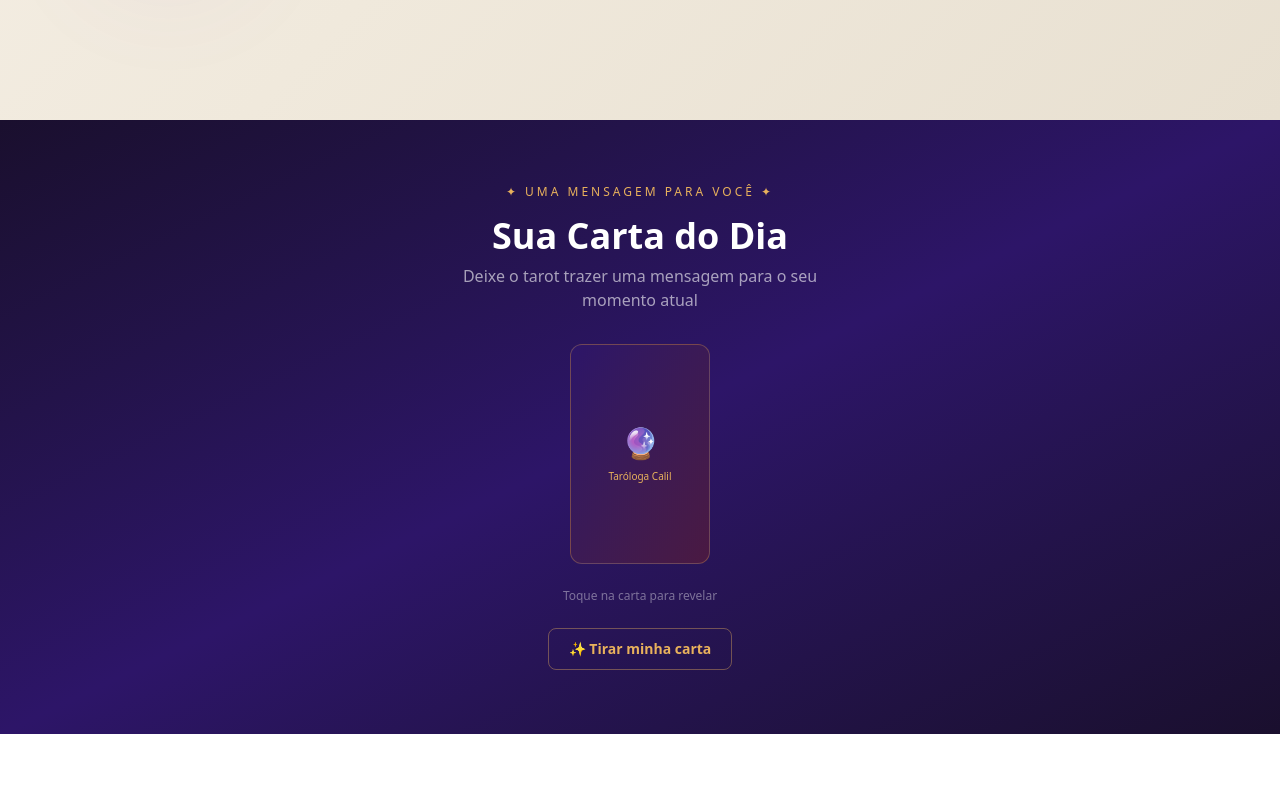
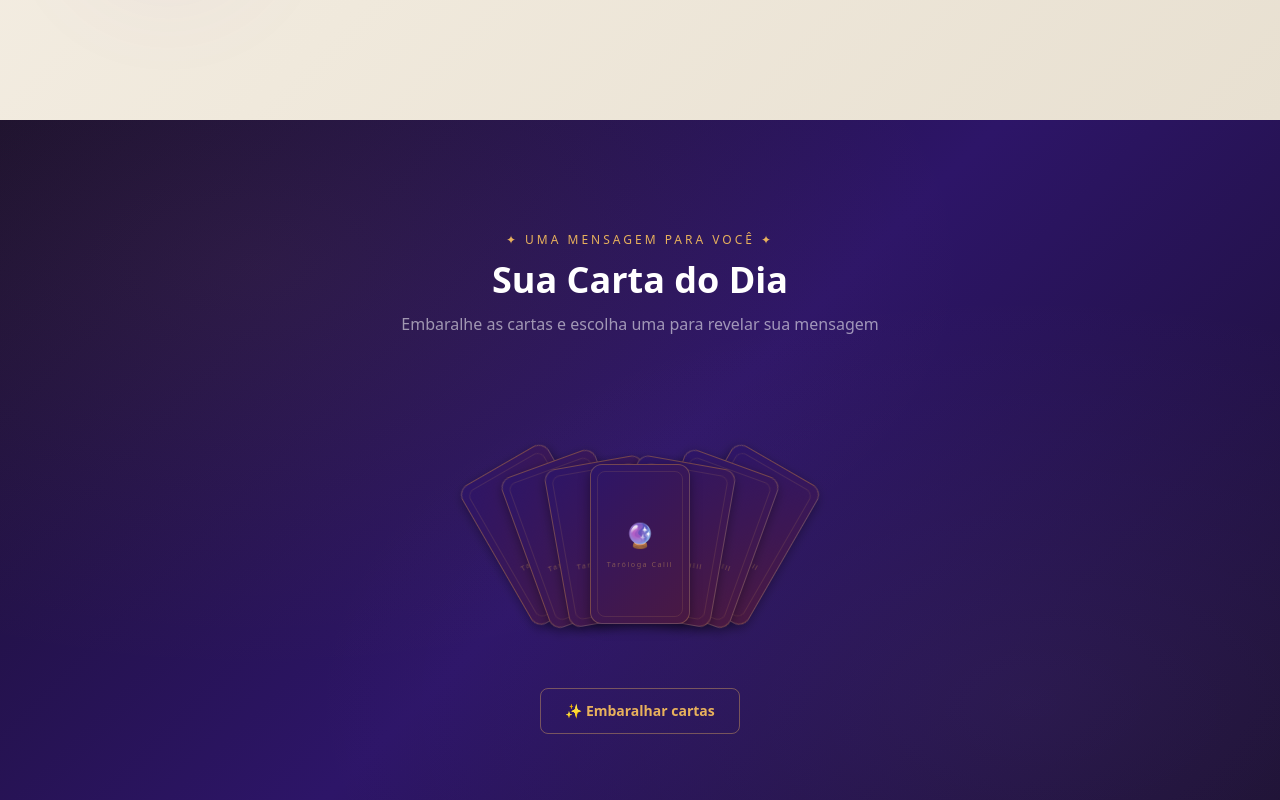
Before and after one commit to Letiiciia/tarologa-calil-services, a Next.js app: page / in a window 1280 px wide. Shown: the part 680-1480 px from the top of the page. Built offline with nearby package versions, Linux system fonts and the light colour scheme.

Commit message:
feat: refactor CartaDoDia component for improved card shuffling and reveal logic

```diff
--- a/src/features/landing/components/CartaDoDia.tsx
+++ b/src/features/landing/components/CartaDoDia.tsx
@@ -1,122 +1,317 @@
-'use client'
+"use client";
 
-import { useEffect, useState } from 'react'
-import { useLanguage } from '@/shared/hooks/useLanguage'
-import { cards } from '../../../../content/cards'
+import { useState, useEffect } from "react";
+import { useLanguage } from "@/shared/hooks/useLanguage";
+import type { Card } from "../../../../content/cards";
+import { cards, shuffleCards } from "../../../../content/cards";
+
+type Phase = "idle" | "shuffling" | "choosing" | "revealed";
 
 export function CartaDoDia() {
-  const [isRevealed, setIsRevealed] = useState(false)
-  const [currentCard, setCurrentCard] = useState<typeof cards[0] | null>(null)
-  const [mounted, setMounted] = useState(false)
-  const { language } = useLanguage()
+  const { lang } = useLanguage();
 
+  const [phase, setPhase] = useState<Phase>("idle");
+  const [displayCards, setDisplayCards] = useState<Card[]>([]);
+  const [selectedCard, setSelectedCard] = useState<Card | null>(null);
+  const [flippedIndex, setFlippedIndex] = useState<number | null>(null);
+  const [isAnimating, setIsAnimating] = useState(false);
+
+  // Pick 7 random cards for the fan display
   useEffect(() => {
-    // Pick a random card on mount (client-side only to prevent hydration mismatch)
-    const randomCard = cards[Math.floor(Math.random() * cards.length)]
-    setCurrentCard(randomCard)
-    setMounted(true)
-  }, [])
+    const shuffled = shuffleCards(cards).slice(0, 7);
+    setDisplayCards(shuffled);
+  }, []);
 
-  if (!mounted) {
-    return null
+  const handleShuffle = () => {
+    if (isAnimating) return;
+    setIsAnimating(true);
+    setPhase("shuffling");
+    setFlippedIndex(null);
+    setSelectedCard(null);
+
+    // Animate shuffle: reassign positions 3 times
+    let count = 0;
+    const interval = setInterval(() => {
+      setDisplayCards(shuffleCards(cards).slice(0, 7));
+      count++;
+      if (count >= 3) {
+        clearInterval(interval);
+        setPhase("choosing");
+        setIsAnimating(false);
       }
+    }, 300);
+  };
 
-  const handleReveal = () => {
-    setIsRevealed(true)
-  }
+  const handleCardClick = (card: Card, index: number) => {
+    if (phase !== "choosing" || isAnimating) return;
+    setFlippedIndex(index);
+    setSelectedCard(card);
+    setTimeout(() => {
+      setPhase("revealed");
+    }, 700);
+  };
+
+  const handleReset = () => {
+    setPhase("idle");
+    setSelectedCard(null);
+    setFlippedIndex(null);
+    const shuffled = shuffleCards(cards).slice(0, 7);
+    setDisplayCards(shuffled);
+  };
+
+  // Fan angles for 7 cards: spread from -30deg to +30deg
+  const fanAngles = [-30, -20, -10, 0, 10, 20, 30];
+  const fanTranslateX = [-60, -40, -20, 0, 20, 40, 60];
+  const fanTranslateY = [20, 10, 4, 0, 4, 10, 20];
+
+  const whatsappHref =
+    "https://api.whatsapp.com/message/AWE5FVFPURUMK1?autoload=1&app_absent=0";
 
   return (
-    <section className="w-full py-16 bg-gradient-to-br from-[#1a0f2e] via-[#2d1568] to-[#1a0f2e]">
-      <div className="max-w-md mx-auto px-4 flex flex-col items-center text-center">
-        {/* Eyebrow */}
-        <p className="font-cinzel text-[#E8B15C] text-xs tracking-[3px] uppercase mb-4">
+    <section
+      className="relative py-20 sm:py-28 overflow-hidden text-center"
+      style={{
+        background:
+          "linear-gradient(135deg, #1a0f2e 0%, #2d1568 50%, #1a0f2e 100%)",
+      }}
+    >
+      {/* Ambient glow */}
+      <div
+        className="absolute inset-0 pointer-events-none"
+        style={{
+          background:
+            "radial-gradient(ellipse at 20% 20%, rgba(232,177,92,0.06) 0%, transparent 50%), radial-gradient(ellipse at 80% 80%, rgba(200,162,255,0.06) 0%, transparent 50%)",
+        }}
+      />
+
+      <div className="relative z-10 max-w-3xl mx-auto px-4 sm:px-6">
+        {/* Header */}
+        <p
+          className="text-xs tracking-[3px] uppercase mb-3"
+          style={{ color: "#E8B15C" }}
+        >
           ✦ uma mensagem para você ✦
         </p>
-
-        {/* Title */}
-        <h2 className="font-cinzel text-4xl font-bold text-white mb-2">
+        <h2 className="font-cinzel text-3xl sm:text-4xl font-bold text-white mb-3">
           Sua Carta do Dia
         </h2>
-
-        {/* Subtitle */}
-        <p className="font-cinzel text-white/60 mb-8">
-          Deixe o tarot trazer uma mensagem para o seu momento atual
+        <p className="text-sm sm:text-base mb-12" style={{ color: "rgba(255,255,255,0.55)" }}>
+          {phase === "idle"
+            ? "Embaralhe as cartas e escolha uma para revelar sua mensagem"
+            : phase === "shuffling"
+            ? "Embaralhando..."
+            : phase === "choosing"
+            ? "Toque em uma carta para revelar sua mensagem"
+            : "Sua mensagem foi revelada"}
         </p>
 
-        {/* Card Container with Flip Animation */}
+        {/* ===== PHASE: idle / shuffling / choosing ===== */}
+        {phase !== "revealed" && (
+          <>
+            {/* Fan of cards */}
             <div
-          className="relative w-[140px] h-[220px] mb-6 transition-transform duration-600"
+              className="relative mx-auto mb-16"
+              style={{ height: "240px", width: "320px" }}
+            >
+              {displayCards.map((card, i) => {
+                const isFlipped = flippedIndex === i;
+                return (
+                  <div
+                    key={`${card.id}-${i}`}
+                    onClick={() => handleCardClick(card, i)}
+                    className="absolute"
                     style={{
-            perspective: '1000px',
-            transformStyle: 'preserve-3d',
-            transform: isRevealed ? 'rotateY(180deg)' : 'rotateY(0deg)',
+                      left: "50%",
+                      bottom: 0,
+                      width: "100px",
+                      height: "160px",
+                      transformOrigin: "bottom center",
+                      transform: `
+                        translateX(calc(-50% + ${fanTranslateX[i]}px))
+                        translateY(-${fanTranslateY[i]}px)
+                        rotate(${fanAngles[i]}deg)
+                        ${isFlipped ? "rotateY(180deg)" : "rotateY(0deg)"}
+                      `,
+                      transition: isAnimating
+                        ? "transform 0.25s ease"
+                        : "transform 0.6s cubic-bezier(0.4, 0, 0.2, 1)",
+                      cursor: phase === "choosing" ? "pointer" : "default",
+                      perspective: "1000px",
+                      zIndex: i === 3 ? 10 : i < 3 ? i : 7 - i,
                     }}
                   >
-          {/* Card Back */}
-          {!isRevealed && (
-            <div className="absolute inset-0 rounded-xl bg-gradient-to-br from-[#2d1568] to-[#4a1942] border border-[#E8B15C]/30 flex flex-col items-center justify-center">
-              <div className="text-3xl mb-2">🔮</div>
-              <p className="font-cinzel text-[10px] text-[#E8B15C]">
+                    {/* Card back face */}
+                    <div
+                      className="absolute inset-0 rounded-xl flex flex-col items-center justify-center gap-2"
+                      style={{
+                        background:
+                          "linear-gradient(135deg, #2d1568, #4a1942)",
+                        border: "1px solid rgba(232,177,92,0.3)",
+                        boxShadow:
+                          phase === "choosing"
+                            ? "0 8px 24px rgba(0,0,0,0.5)"
+                            : "0 4px 12px rgba(0,0,0,0.4)",
+                        backfaceVisibility: "hidden",
+                        transition: "box-shadow 0.2s",
+                      }}
+                    >
+                      {/* Inner border decoration */}
+                      <div
+                        className="absolute inset-[6px] rounded-lg"
+                        style={{
+                          border: "1px solid rgba(232,177,92,0.12)",
+                        }}
+                      />
+                      <span className="text-2xl relative z-10">🔮</span>
+                      <span
+                        className="font-cinzel relative z-10"
+                        style={{
+                          fontSize: "0.45rem",
+                          color: "rgba(232,177,92,0.4)",
+                          letterSpacing: "1.5px",
+                        }}
+                      >
                         Taróloga Calil
+                      </span>
+                    </div>
+
+                    {/* Hover glow for choosing phase */}
+                    {phase === "choosing" && (
+                      <div
+                        className="absolute inset-0 rounded-xl opacity-0 hover:opacity-100 transition-opacity"
+                        style={{
+                          boxShadow: "0 0 20px rgba(232,177,92,0.4)",
+                          border: "1px solid rgba(232,177,92,0.6)",
+                        }}
+                      />
+                    )}
+                  </div>
+                );
+              })}
+            </div>
+
+            {/* Hint */}
+            {phase === "choosing" && (
+              <p
+                className="text-xs mb-6"
+                style={{ color: "rgba(255,255,255,0.35)" }}
+              >
+                Toque em uma carta para revelar
               </p>
-            </div>
             )}
 
-          {/* Card Front */}
-          {isRevealed && currentCard && (
-            <div className="absolute inset-0 rounded-xl bg-gradient-to-br from-[#2d1568] to-[#4a1942] border border-[#E8B15C]/30 overflow-hidden" style={{ transform: 'rotateY(180deg)' }}>
-              <img
-                src={currentCard.image}
-                alt={currentCard.name.pt}
-                className="w-full h-full object-cover"
-              />
-            </div>
-          )}
-        </div>
-
-        {/* Hint Text */}
-        {!isRevealed && (
-          <p className="font-cinzel text-white/40 text-xs mb-6">Toque na carta para revelar</p>
-        )}
-
-        {/* Button to Reveal */}
-        {!isRevealed && (
-          <button
-            onClick={handleReveal}
-            className="border border-[#E8B15C]/40 text-[#E8B15C] text-sm font-semibold rounded-lg px-5 py-2.5 hover:bg-[#E8B15C]/5 transition-colors"
-          >
-            ✨ Tirar minha carta
-          </button>
-        )}
-
-        {/* Card Info - Revealed State */}
-        {isRevealed && currentCard && (
-          <div className="w-full">
-            <h3 className="font-cinzel text-xl text-[#E8B15C] mb-4">
-              {currentCard.name.pt}
-            </h3>
-
-            <p className="text-white/60 text-sm leading-relaxed bg-white/5 rounded-xl p-4 border border-white/10 mb-6">
-              {currentCard.meaning.pt}
-            </p>
-
-            {/* CTA Box */}
-            <div className="bg-[#E8B15C]/10 rounded-xl p-4 border border-[#E8B15C]/25">
-              <p className="text-white/60 text-xs mb-4">
-                Essa mensagem ressoou com você? Carol pode aprofundar essa leitura em uma consulta personalizada.
-              </p>
+            {/* Button — muda para WhatsApp quando carta é clicada */}
+            {flippedIndex !== null ? (
               <a
                 href="https://api.whatsapp.com/message/AWE5FVFPURUMK1?autoload=1&app_absent=0"
                 target="_blank"
                 rel="noopener noreferrer"
-                className="block bg-[#25D366] text-white font-semibold rounded-lg py-2.5 px-4 text-sm text-center hover:bg-[#25D366]/90 transition-colors"
+                className="inline-flex items-center gap-2 font-semibold text-sm px-6 py-3 rounded-lg transition-opacity hover:opacity-90"
+                style={{ background: "#25D366", color: "#fff" }}
               >
-                Quero aprofundar com Carol →
+                💬 Ressoou aí? Vem falar comigo
+              </a>
+            ) : (
+              <button
+                onClick={phase === "idle" || phase === "choosing" ? handleShuffle : undefined}
+                disabled={isAnimating}
+                className="inline-flex items-center gap-2 font-semibold text-sm px-6 py-3 rounded-lg transition-all disabled:opacity-50"
+                style={{
+                  background: "transparent",
+                  border: "1px solid rgba(232,177,92,0.4)",
+                  color: "#E8B15C",
+                }}
+              >
+                ✨{" "}
+                {phase === "choosing" ? "Embaralhar novamente" : "Embaralhar cartas"}
+              </button>
+            )}
+          </>
+        )}
+
+        {/* ===== PHASE: revealed ===== */}
+        {phase === "revealed" && selectedCard && (
+          <div className="max-w-md mx-auto">
+            {/* Card image */}
+            <div
+              className="mx-auto mb-6 rounded-2xl overflow-hidden"
+              style={{
+                width: "160px",
+                height: "240px",
+                border: "1px solid rgba(232,177,92,0.5)",
+                boxShadow: "0 12px 40px rgba(124,77,170,0.5)",
+              }}
+            >
+              <img
+                src={selectedCard.image}
+                alt={selectedCard.name.pt}
+                className="w-full h-full object-cover"
+              />
+            </div>
+
+            {/* Card name */}
+            <h3
+              className="font-cinzel text-2xl font-bold mb-4"
+              style={{ color: "#E8B15C" }}
+            >
+              {lang === "en" ? selectedCard.name.en : selectedCard.name.pt}
+            </h3>
+
+            {/* Card meaning */}
+            <div
+              className="rounded-2xl p-5 mb-6 text-left"
+              style={{
+                background: "rgba(255,255,255,0.05)",
+                border: "1px solid rgba(255,255,255,0.08)",
+              }}
+            >
+              <p
+                className="text-sm leading-relaxed whitespace-pre-line"
+                style={{ color: "rgba(255,255,255,0.75)" }}
+              >
+                {lang === "en"
+                  ? selectedCard.meaning.en
+                  : selectedCard.meaning.pt}
+              </p>
+            </div>
+
+            {/* CTA box */}
+            <div
+              className="rounded-2xl p-5 mb-6"
+              style={{
+                background: "rgba(232,177,92,0.08)",
+                border: "1px solid rgba(232,177,92,0.25)",
+              }}
+            >
+              <p
+                className="text-sm mb-4 leading-relaxed"
+                style={{ color: "rgba(255,255,255,0.65)" }}
+              >
+                Essa mensagem ressoou com você? Carol pode aprofundar essa
+                leitura em uma consulta personalizada.
+              </p>
+              <a
+                href={whatsappHref}
+                target="_blank"
+                rel="noopener noreferrer"
+                className="block w-full text-center font-semibold text-sm py-3 px-4 rounded-xl transition-opacity hover:opacity-90"
+                style={{ background: "#25D366", color: "#fff" }}
+              >
+                Ressoou aí? Vem falar comigo →
               </a>
             </div>
+
+            {/* Reset */}
+            <button
+              onClick={handleReset}
+              className="text-xs underline transition-opacity hover:opacity-80"
+              style={{ color: "rgba(255,255,255,0.3)" }}
+            >
+              Tirar outra carta
+            </button>
           </div>
         )}
       </div>
     </section>
-  )
+  );
 }
```
Lines whose indentation alone changed are shown as unchanged.
